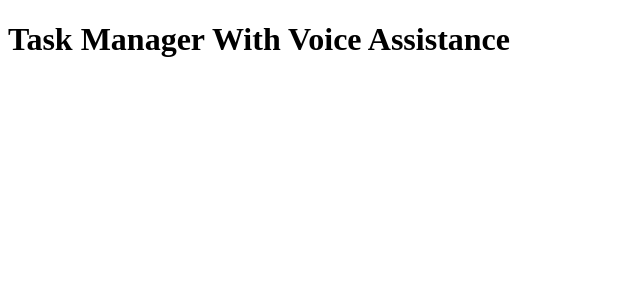
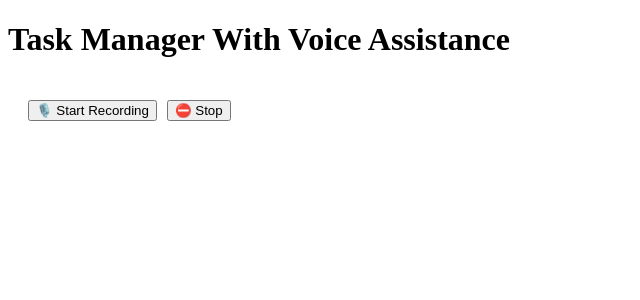
Before and after one commit to madhan-gunapati/Aerchain, a React (Vite) app in the folder Front-End/: page / in a window 1280 px wide. Shown: the top 300 px of the page, without its empty margins (0-640 px from the left). Built offline with nearby package versions, Linux system fonts and the light colour scheme.

Commit message:
feat:basic audio input, working

```diff
--- a/Front-End/src/App.tsx
+++ b/Front-End/src/App.tsx
@@ -1,7 +1,10 @@
+import AudioRecorder from "./components/Audiorecorder"
+
 const App = ()=>{
 
   return <div>
     <h1>Task Manager With Voice Assistance</h1>
+    <AudioRecorder />
   </div>
 
 }
--- /dev/null
+++ b/Front-End/src/components/Audiorecorder.tsx
@@ -0,0 +1,46 @@
+import { useRef, useState } from "react";
+
+export default function AudioRecorder() {
+  const mediaRecorderRef = useRef(null);
+  const chunksRef = useRef([]);
+  const [audioURL, setAudioURL] = useState(null);
+
+  const startRecording = async () => {
+    const stream = await navigator.mediaDevices.getUserMedia({ audio: true });
+
+    chunksRef.current = [];
+    mediaRecorderRef.current = new MediaRecorder(stream);
+
+    mediaRecorderRef.current.ondataavailable = (e) => {
+      chunksRef.current.push(e.data);
+    };
+
+    mediaRecorderRef.current.onstop = () => {
+      const blob = new Blob(chunksRef.current, { type: "audio/webm" });
+      const url = URL.createObjectURL(blob);
+      setAudioURL(url);
+    };
+
+    mediaRecorderRef.current.start();
+  };
+
+  const stopRecording = () => {
+    mediaRecorderRef.current.stop();
+  };
+
+  return (
+    <div style={{ padding: 20 }}>
+      <button onClick={startRecording}>🎙️ Start Recording</button>
+      <button onClick={stopRecording} style={{ marginLeft: 10 }}>
+        ⛔ Stop
+      </button>
+
+      {audioURL && (
+        <>
+          <h3>Recorded Audio:</h3>
+          <audio controls src={audioURL} />
+        </>
+      )}
+    </div>
+  );
+}
```
